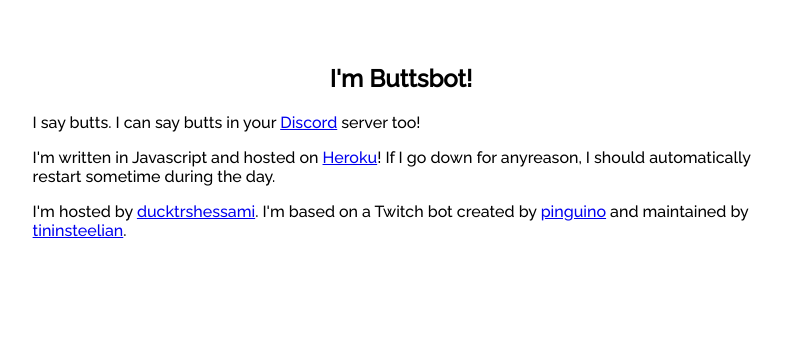
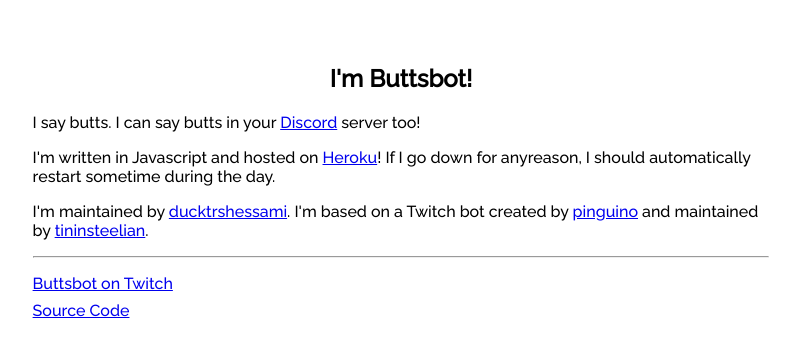
Before and after one commit to ducktrshessami/discord-buttsbot, a website: page public/index.html in a window 1280 px wide. Shown: the whole page, without its empty margins (239-1028 px from the left). Drawn offline with Linux system fonts and the light colour scheme.

Commit message:
footnote links

```diff
--- a/public/index.html
+++ b/public/index.html
@@ -13,19 +13,28 @@
 
 <body>
     <section class="info-wrapper">
-        <h1 class="center">I'm Buttsbot!</h1>
-        <p>I say butts. I can say butts in your <a href="https://discord.com/" target="_blank"
-                rel="noreferrer">Discord</a>
-            server too!</p>
-        <p>I'm written in Javascript and hosted on <a href="https://www.heroku.com/" target="_blank"
-                rel="noreferrer">Heroku</a>! If I go down for anyreason, I should automatically restart sometime during
-            the
-            day.</p>
-        <p>I'm hosted by <a href="https://github.com/ducktrshessami" target="_blank"
-                rel="noreferrer">ducktrshessami</a>.
-            I'm based on a Twitch bot created by <a href="http://www.twitch.tv/pinguino" target="_blank"
-                rel="noreferrer">pinguino</a> and maintained by <a href="http://www.twitch.tv/tininsteelian"
-                target="_blank" rel="noreferrer">tininsteelian</a>.</p>
+        <div>
+            <h1 class="center">I'm Buttsbot!</h1>
+            <p>I say butts. I can say butts in your <a href="https://discord.com/" target="_blank"
+                    rel="noreferrer">Discord</a> server too!</p>
+            <p>I'm written in Javascript and hosted on <a href="https://www.heroku.com/" target="_blank"
+                    rel="noreferrer">Heroku</a>! If I go down for anyreason, I should automatically restart sometime
+                during the day.</p>
+            <p>I'm maintained by <a href="https://github.com/ducktrshessami" target="_blank"
+                    rel="noreferrer">ducktrshessami</a>. I'm based on a Twitch bot created by <a
+                    href="http://www.twitch.tv/pinguino" target="_blank" rel="noreferrer">pinguino</a> and maintained by
+                <a href="http://www.twitch.tv/tininsteelian" target="_blank" rel="noreferrer">tininsteelian</a>.
+            </p>
+        </div>
+        <hr>
+        <div>
+            <ul class="link-list">
+                <li><a href="https://www.twitch.tv/buttsbot/about" target="_blank" rel="noreferrer">Buttsbot on
+                        Twitch</a></li>
+                <li><a href="https://github.com/ducktrshessami/buttsbot" target="_blank" rel="noreferrer">Source
+                        Code</a></li>
+            </ul>
+        </div>
     </section>
 </body>
 
--- a/public/style.css
+++ b/public/style.css
@@ -14,3 +14,12 @@
     margin: 4rem auto;
     max-width: 75ch;
 }
+
+.link-list {
+    list-style: none;
+    padding: 0;
+}
+
+.link-list > li {
+    margin: 0.5rem 0;
+}
```
